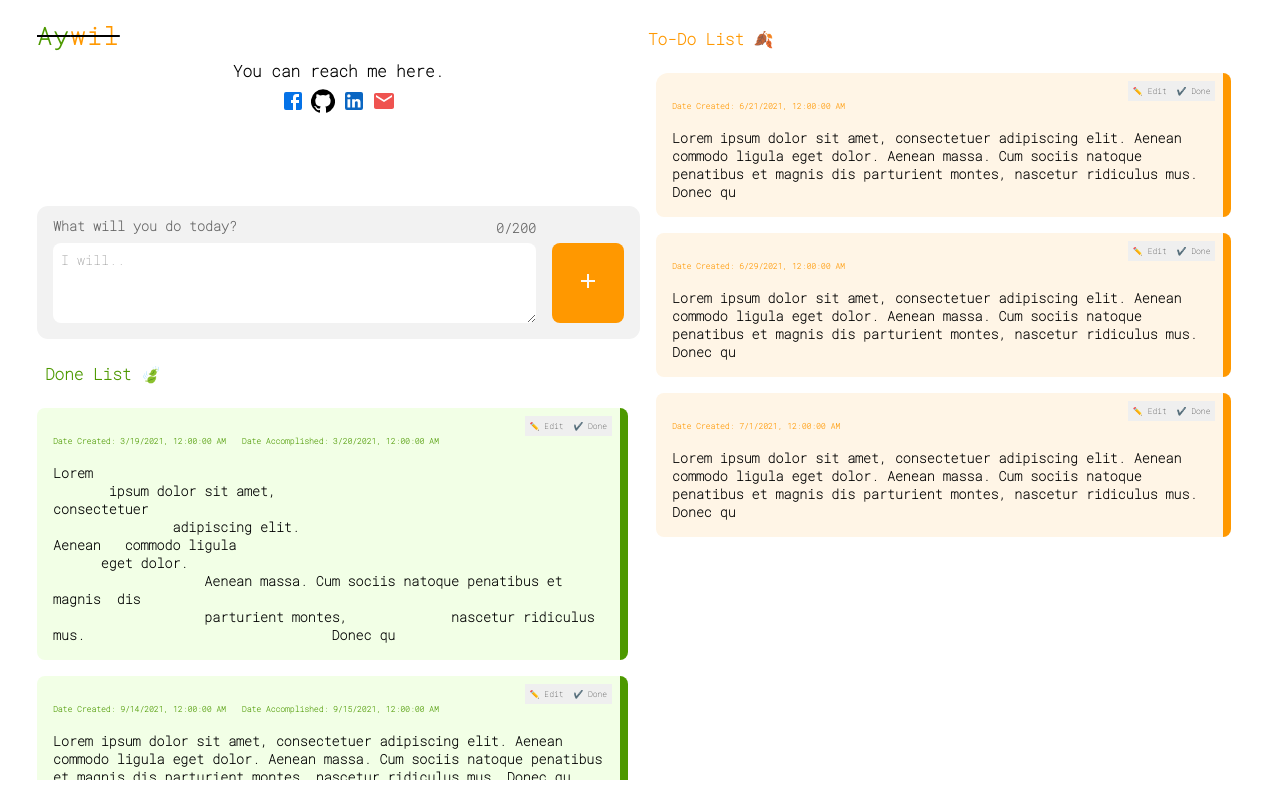
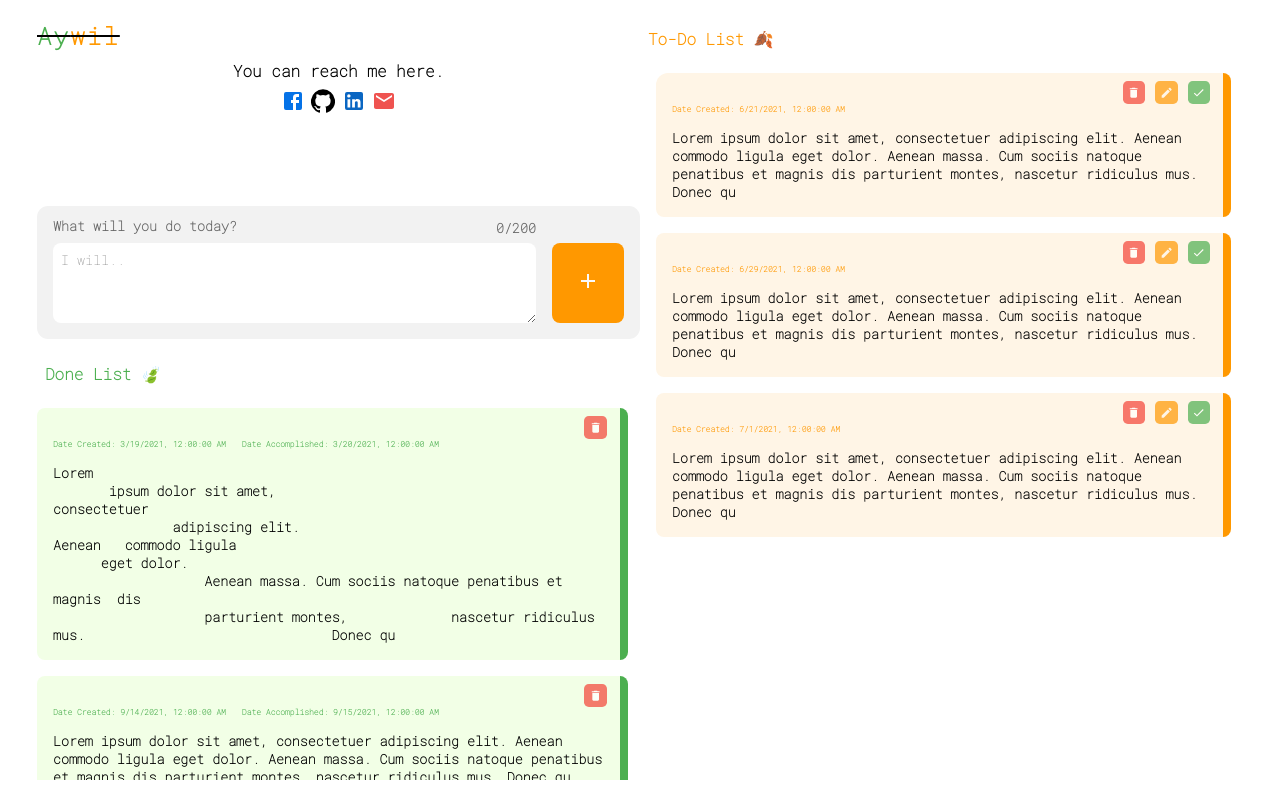
Before and after one commit to markdavepanado/aywil, a React (Create React App) app: page / in a window 1280 px wide. Built offline with nearby package versions, Linux system fonts and the light colour scheme.

Commit message:
💄 todo action button

```diff
--- a/src/components/Todo.js
+++ b/src/components/Todo.js
@@ -1,15 +1,36 @@
 import React from "react";
 import DoneIcon from "@material-ui/icons/Done";
+import EditIcon from "@material-ui/icons/Edit";
+import DeleteIcon from "@material-ui/icons/Delete";
 
 import "../styles/Todo.css";
 
 const Todo = ({ text, dateCreated, dateAccomplished, isDone }) => {
+  const styles = {
+    todoButtonIcon: {
+      fontSize: "1em",
+    },
+  };
+
   return (
     <div className={`todo ${isDone ? "todo--done" : ""}`}>
       <div className='todo__todo-date-container'>
         <div className='todo__action'>
-          <button className='todo__button todo__button--edit'>✏️ Edit</button>
-          <button className='todo__button todo__button--done'>✔️ Done</button>
+          <button className='todo__button todo__button--delete'>
+            <DeleteIcon style={styles.todoButtonIcon} />
+          </button>
+          {isDone ? (
+            ""
+          ) : (
+            <>
+              <button className='todo__button todo__button--edit'>
+                <EditIcon style={styles.todoButtonIcon} />
+              </button>
+              <button className='todo__button todo__button--done'>
+                <DoneIcon style={styles.todoButtonIcon} />
+              </button>
+            </>
+          )}
         </div>
         <div className='todo__date-container'>
           <small className='todo__date'>
--- a/src/styles/App.css
+++ b/src/styles/App.css
@@ -1,13 +1,16 @@
 @import url("https://fonts.googleapis.com/css2?family=Roboto+Mono:wght@100&family=Roboto:wght@100;300;400;700&display=swap");
 
 :root {
-  --done-primary-color: #4d9900;
+  --done-primary-color: #4caf50;
+  --done-secondary-color: #388e3c;
   --done-base-color: #f2ffe6;
   --todo-primary-color: #ff9800;
-  --todo-secondary-color: #bb7000;
+  --todo-secondary-color: #f57c00;
   --todo-base-color: #fff5e6;
 
-  --error-primary-color: rgba(255, 0, 0, 0.75);
+  /* --error-primary-color: rgba(255, 0, 0, 0.75); */
+  --error-primary-color: #f44336;
+  --error-secondary-color: #d32f2f;
 }
 
 * {
--- a/src/styles/Todo.css
+++ b/src/styles/Todo.css
@@ -56,9 +56,34 @@
 
 .todo__button {
   border: none;
+  cursor: pointer;
+  font-weight: bolder;
+  display: flex;
+  justify-content: center;
+  align-items: center;
   padding: 0.3rem;
-  font-size: 0.5em;
-  cursor: pointer;
+  margin: 0 0.3rem;
+  border-radius: 0.3rem;
+  opacity: 0.7;
+}
+
+.todo__button:hover {
+  opacity: 1;
+}
+
+.todo__button--edit {
+  background-color: var(--todo-primary-color);
+  color: var(--todo-base-color);
+}
+
+.todo__button--done {
+  background-color: var(--done-primary-color);
+  color: #ffffff;
+}
+
+.todo__button--delete {
+  background-color: var(--error-primary-color);
+  color: #ffffff;
 }
 
 /* () , < ! @ # $ % ^ & * 0 1 2 3 4 5 6 7 8 9 */
```
